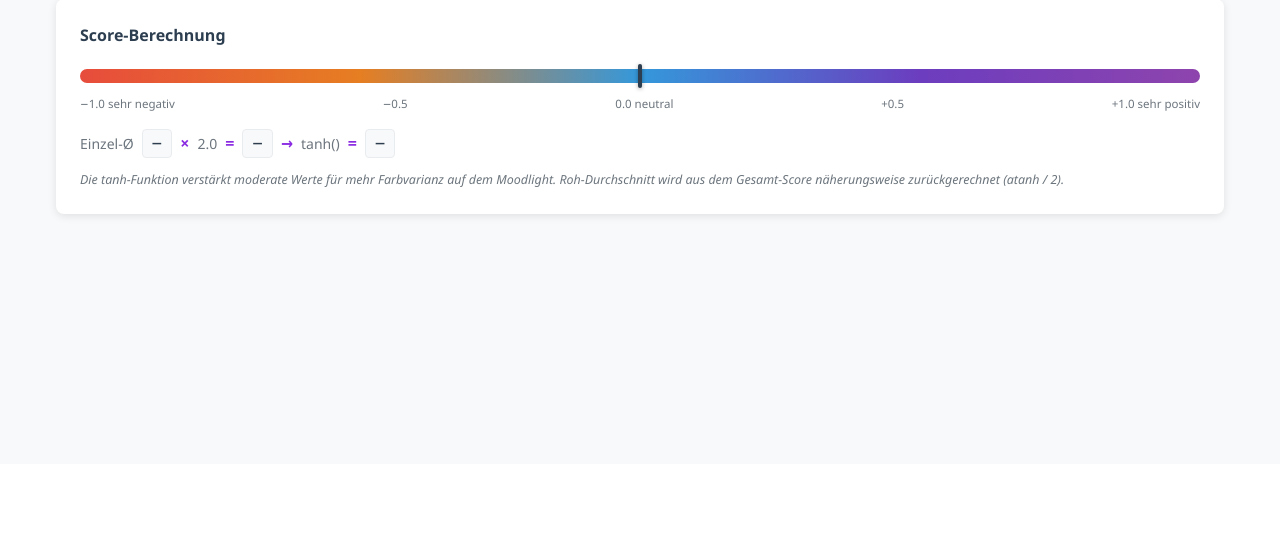
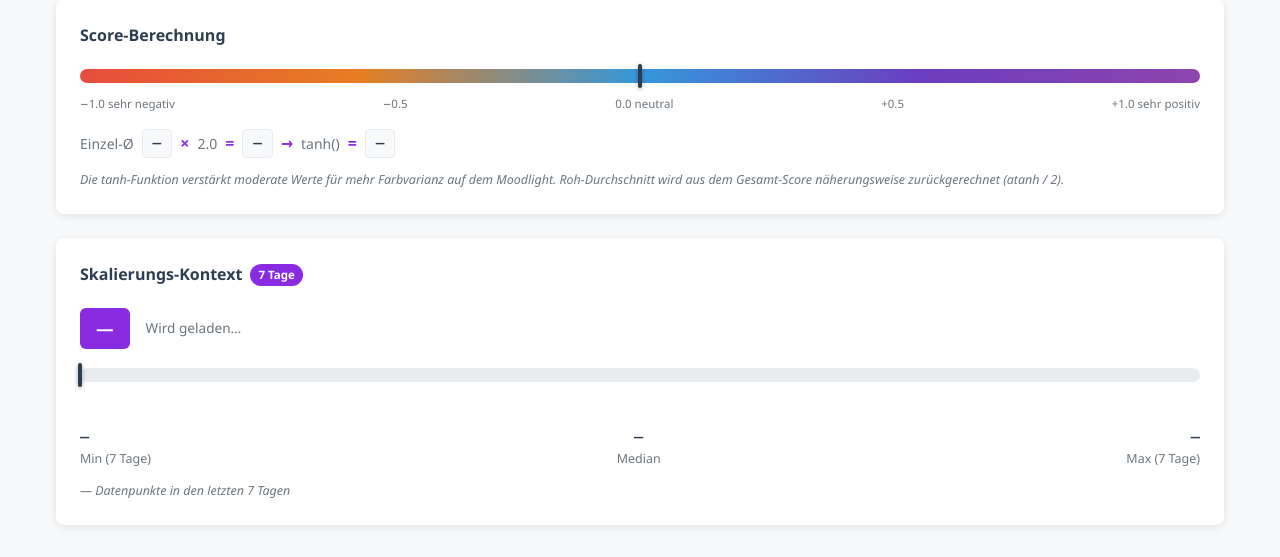
Before and after one commit to Revisor01/auraos-moodlight, a Flask app: page /dashboard in a window 1280 px wide. Shown: the part 336-893 px from the top of the page. Before the commit the page ends 555 px from the top, so only its background shows below. Run offline with Flask 3, Linux system fonts and the light colour scheme; the visitor is signed in with stand-in values (Sample User, id 1); data that the repository does not hold is empty; some libraries are stand-ins or nearby versions.

Commit message:
feat(18-02): HTML-Sektion + JavaScript für Skalierungs-Kontext (VIS-01)
- scale-section mit Perzentil-Badge, historischem Balken, Min/Median/Max eingefügt
- Schwellwert-Ticks P20/P40/P60/P80 per JS dynamisch erzeugt
- Fallback-Hinweis bei thresholds.fallback=true sichtbar
- loadOverview() befüllt alle VIS-01 Elemente aus current.percentile/.thresholds/.historical

```diff
--- a/sentiment-api/templates/dashboard.html
+++ b/sentiment-api/templates/dashboard.html
@@ -708,6 +708,40 @@
       </p>
     </div>
 
+    <!-- Skalierungs-Kontext (VIS-01) -->
+    <div class="scale-section" id="scaleSection">
+      <h2>Skalierungs-Kontext <span class="count-badge" id="histDays">7 Tage</span></h2>
+
+      <!-- Perzentil-Anzeige -->
+      <div class="percentile-row">
+        <div class="percentile-badge" id="percentileVal">—</div>
+        <div class="percentile-desc" id="percentileDesc">Wird geladen…</div>
+      </div>
+
+      <!-- Historischer Bereich mit Score-Position + Schwellwert-Markierungen -->
+      <div class="hist-bar-wrap" id="histBarWrap">
+        <div class="hist-bar-track"></div>
+        <div class="hist-bar-range" id="histBarRange"></div>
+        <!-- Schwellwert-Ticks werden per JS eingefügt -->
+        <div class="hist-bar-needle" id="histNeedle"></div>
+      </div>
+
+      <!-- Min / Median / Max -->
+      <div class="hist-values">
+        <span><strong id="histMin">—</strong>Min (7 Tage)</span>
+        <span style="text-align:center"><strong id="histMedian">—</strong>Median</span>
+        <span style="text-align:right"><strong id="histMax">—</strong>Max (7 Tage)</span>
+      </div>
+
+      <!-- Datenpunkt-Zähler -->
+      <p class="formula-hint" id="histCount">— Datenpunkte in den letzten 7 Tagen</p>
+
+      <!-- Fallback-Hinweis -->
+      <div class="fallback-hint" id="fallbackHint">
+        Wenige Datenpunkte — Backend nutzt Fallback-Schwellwerte. Anzeige genauer nach 3+ Analysen.
+      </div>
+    </div>
+
   </div>
 
   <!-- ===== TAB: SCHLAGZEILEN ===== -->
@@ -854,6 +888,62 @@
 
       // Zeiger auf Farbverlauf positionieren
       document.getElementById('barNeedle').style.left = scoreToPercent(score);
+
+      // VIS-01: Skalierungs-Kontext befüllen
+      if (current.percentile !== undefined && current.thresholds && current.historical) {
+        var pct      = Math.round(current.percentile * 100);
+        var hist     = current.historical;
+        var thresh   = current.thresholds;
+        var histMin  = parseFloat(hist.min);
+        var histMax  = parseFloat(hist.max);
+        var histMed  = parseFloat(hist.median);
+        var histSpan = histMax - histMin;
+
+        // Perzentil-Badge
+        document.getElementById('percentileVal').textContent = pct + '. Pzt.';
+        document.getElementById('percentileDesc').textContent =
+          'Der aktuelle Score liegt über ' + pct + ' % der Werte der letzten 7 Tagen.';
+
+        // Historische Min/Median/Max-Werte
+        document.getElementById('histMin').textContent    = histMin.toFixed(3);
+        document.getElementById('histMedian').textContent = histMed.toFixed(3);
+        document.getElementById('histMax').textContent    = histMax.toFixed(3);
+        document.getElementById('histCount').textContent  =
+          (hist.count || '—') + ' Datenpunkte in den letzten 7 Tagen';
+
+        // Farbverlauf-Balken: linke Kante = histMin, rechte Kante = histMax
+        // Gesamtbreite des Tracks = [-1, +1] = 100 %
+        if (histSpan > 0.001) {
+          var leftPct  = ((histMin + 1) / 2 * 100).toFixed(1) + '%';
+          var widthPct = (histSpan / 2 * 100).toFixed(1) + '%';
+          var rangeEl  = document.getElementById('histBarRange');
+          rangeEl.style.left  = leftPct;
+          rangeEl.style.width = widthPct;
+
+          // Score-Nadel innerhalb des Tracks positionieren
+          document.getElementById('histNeedle').style.left = scoreToPercent(score);
+
+          // Schwellwert-Ticks P20/P40/P60/P80
+          var wrap = document.getElementById('histBarWrap');
+          ['p20','p40','p60','p80'].forEach(function(key) {
+            if (thresh[key] === undefined) return;
+            var tPos = ((thresh[key] + 1) / 2 * 100).toFixed(1) + '%';
+            var tick = document.createElement('div');
+            tick.className = 'threshold-tick';
+            tick.style.left = tPos;
+            var lbl = document.createElement('div');
+            lbl.className = 'threshold-label';
+            lbl.style.left = tPos;
+            lbl.textContent = key.toUpperCase() + ' ' + parseFloat(thresh[key]).toFixed(2);
+            wrap.appendChild(tick);
+            wrap.appendChild(lbl);
+          });
+        }
+
+        // Fallback-Hinweis
+        document.getElementById('fallbackHint').style.display =
+          thresh.fallback ? 'block' : 'none';
+      }
 
       // Formelzeile: Roh-Durchschnitt näherungsweise aus Gesamt-Score zurückrechnen
       // score = tanh(raw_avg * 2)  ⟹  raw_avg ≈ atanh(score) / 2
```
